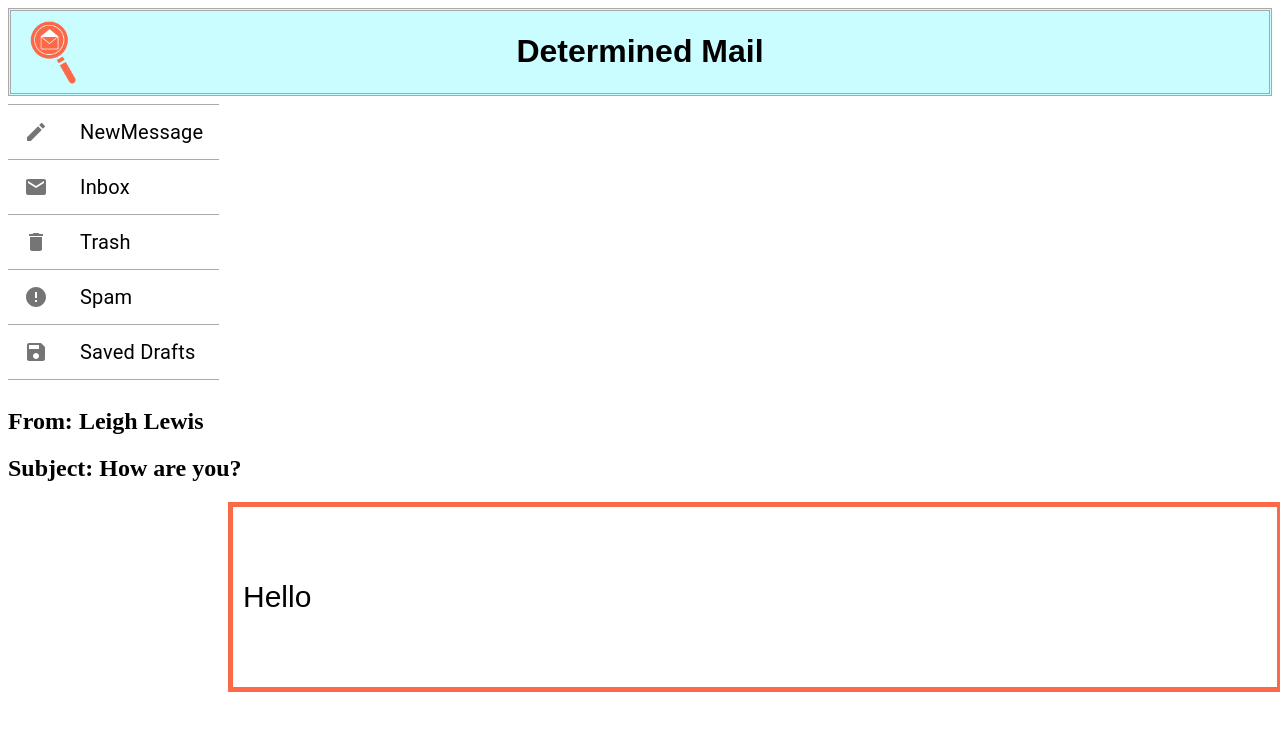
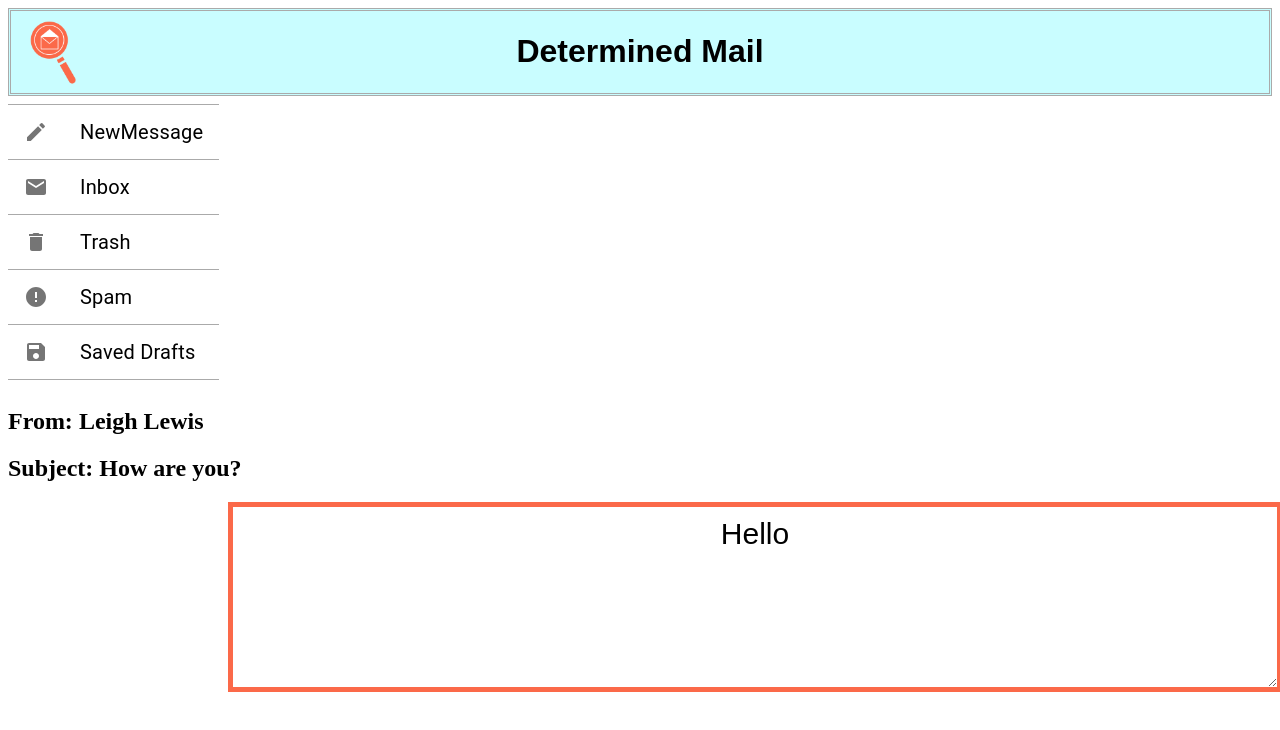
Before and after one commit to igreen1/determined-mail, a React (Create React App) app: page /email/1 in a window 1280 px wide. Shown: the top 730 px of the page. Built offline with nearby package versions, Linux system fonts and the light colour scheme.

Commit message:
Fixed email body representation in read email

```diff
--- a/src/components/pages/ReadEmail.js
+++ b/src/components/pages/ReadEmail.js
@@ -12,7 +12,7 @@ const ReadEmail = ({ emails }) => {
       {/* <profile?> */}
       <h2 alt={`From: ${email?.from}`}>From: {email?.from}</h2>
       <h2 alt={`Subject: ${email?.subject}`}>Subject: {email?.subject}</h2>
-      <p className="emailBody" alt={`${email?.body}`}>{email?.body}</p>
+      <textarea className="emailBody" alt={`${email?.body}`}>{email?.body}</textarea>
     </div>
 
   )
```
